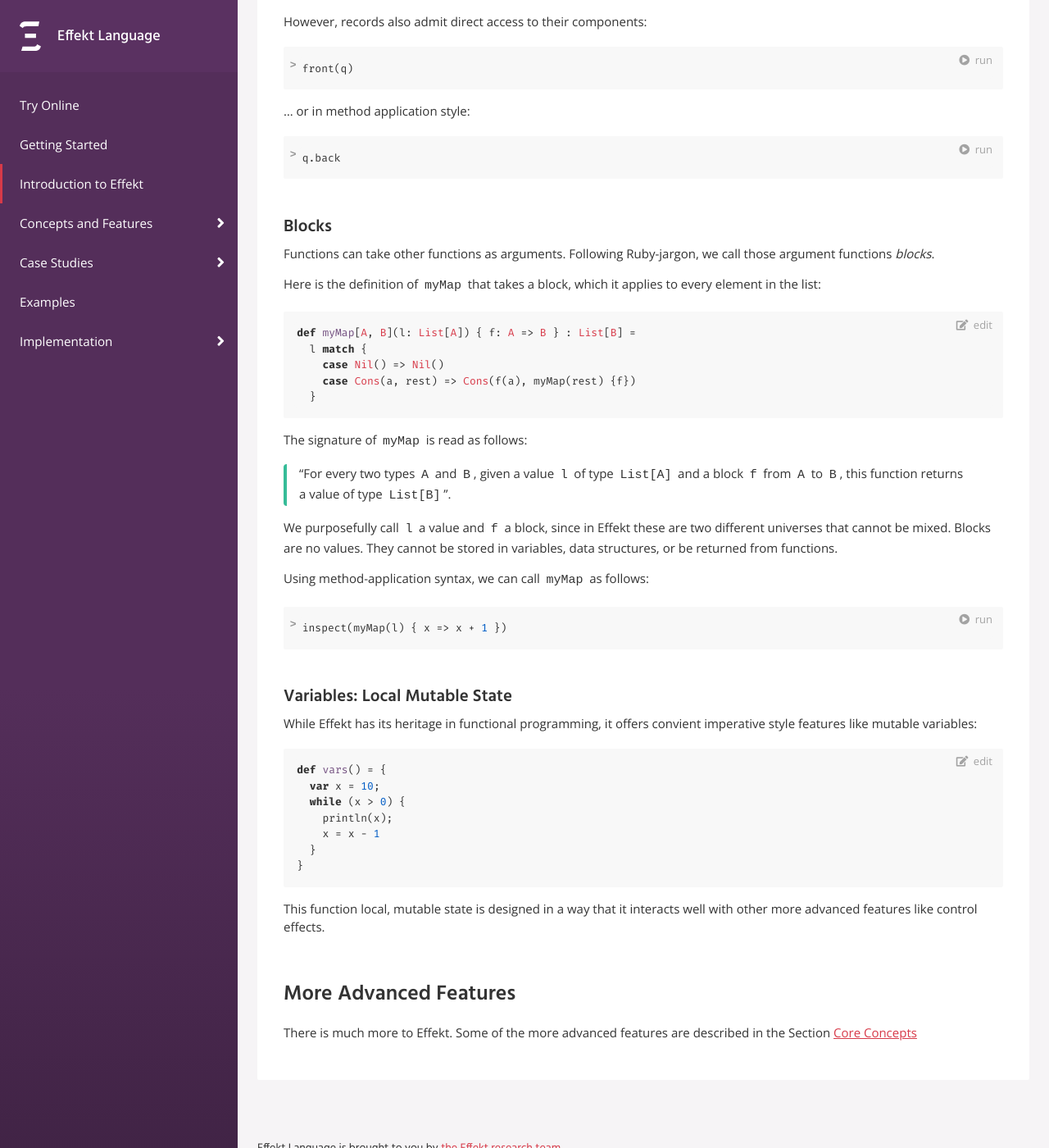
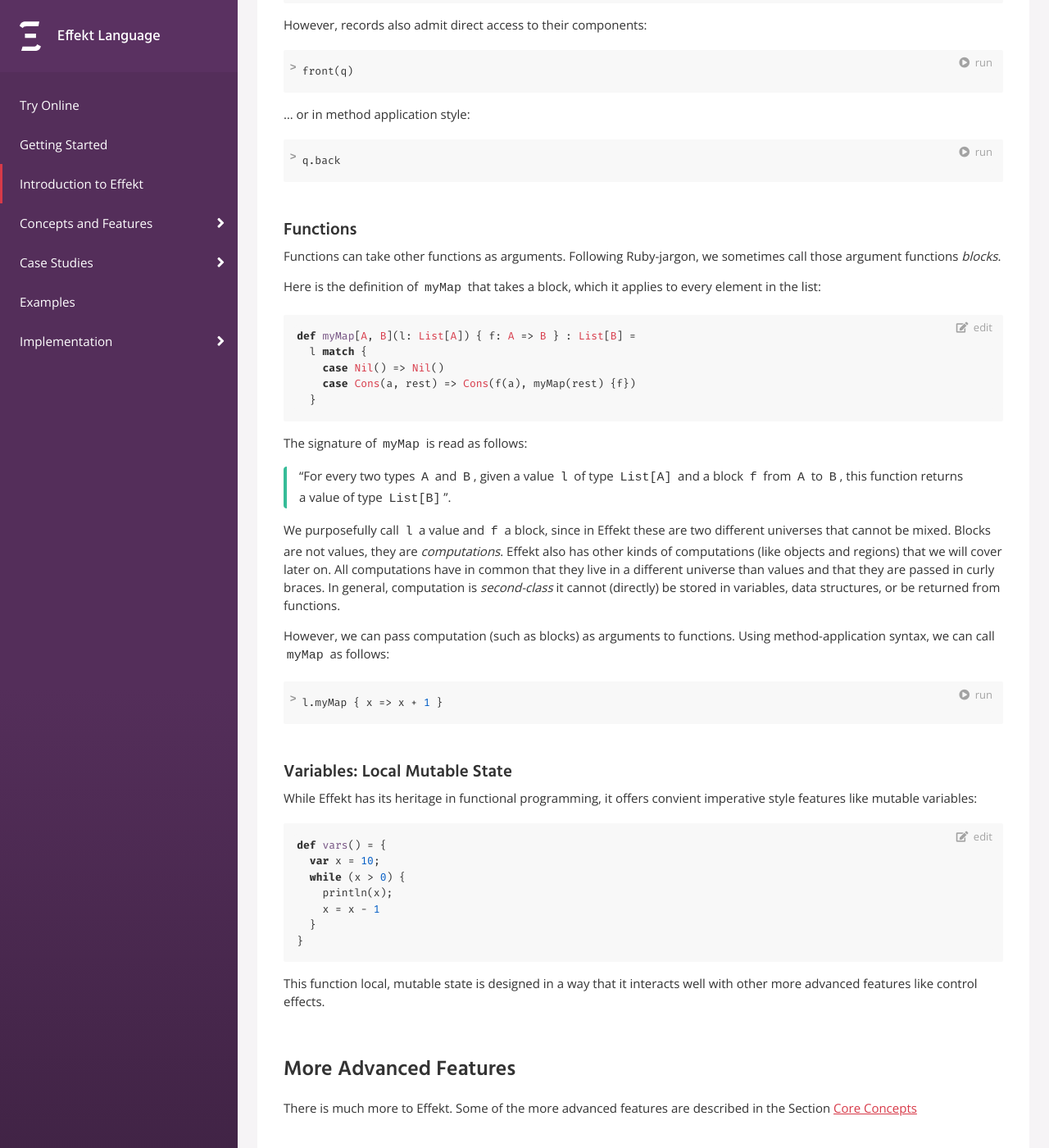
Before and after one commit to effekt-lang/effekt-website, a Jekyll site: the page built from docs/index.md, in a window 1280 px wide and 1400 px high, scrolled down 2596 px. Shown: the whole window at 82% size. Built offline with Jekyll 4.4.1, drawn with Linux system fonts in a browser that asks for light colours; some of the changed text lies outside the part shown.

Commit message:
Update index a bit

````diff
--- a/docs/index.md
+++ b/docs/index.md
@@ -38,8 +38,7 @@
 trailing position. This will potentially change soon.
 
 ## Example: Lists
-To familiarize ourselves, let's start by inspecting the implementation of
-lists in the [standard library]({{ site.githuburl }}/blob/master/libraries/common/list.effekt).
+To familiarize ourselves, let's start by reimplementing lists, similar to how they are implemented in the [standard library]({{ site.githuburl }}/blob/master/libraries/common/list.effekt).
 
 
 #### Module Declarations
@@ -85,18 +84,20 @@
 
 #### Function Application
 As you can see, functions like `size` are called like `size(l)`. Additionally,
-inspired by the Koka language, there is some syntactic sugar and you can also
+Effekt also supports uniform-function call sytax and you can
 call the same function as `l.size`. This also works if our function takes
 multiple arguments, like append:
 ```
-def append[A](self: List[A], other: List[A]): List[A] = <>
+def myAppend[A](self: List[A], other: List[A]): List[A] = <>
 ```
 and call it:
 ```effekt:repl
-[1, 2, 3].append([4, 5, 6])
+[1, 2, 3].myAppend([4, 5, 6])
 ```
 Functions have to be always applied fully! There is no currying / uncurrying
 in Effekt. As we will see, this is important to reason about (side) effects.
+As you might have noticed, we only stubbed the implementation of `myAppend`.
+Here, `<>` denotes a "hole"; forcing a hole creates a runtime error.
 
 #### Records
 You can define a record as follows:
@@ -117,9 +118,9 @@
 ```effekt:repl
 q.back
 ```
-#### Blocks
+#### Functions
 Functions can take other functions as arguments. Following Ruby-jargon,
-we call those argument functions _blocks_.
+we sometimes call those argument functions _blocks_.
 
 Here is the definition of `myMap` that takes a block, which it applies to every
 element in the list:
@@ -137,13 +138,18 @@
 > a block `f` from `A` to `B`, this function returns a value of type `List[B]`".
 
 We purposefully call `l` a value and `f` a block, since in Effekt these are
-two different universes that cannot be mixed. Blocks are no values. They cannot
-be stored in variables, data structures, or be returned from functions.
+two different universes that cannot be mixed. Blocks are not values, they are
+_computations_. Effekt also has other kinds of computations (like objects and regions)
+that we will cover later on. All computations have in common that they live
+in a different universe than values and that they are passed in curly braces.
+In general, computation is _second-class_ it cannot (directly) be stored in variables, data structures,
+or be returned from functions.
 
+However, we can pass computation (such as blocks) as arguments to functions.
 Using method-application syntax, we can call `myMap` as follows:
 
 ```effekt:repl
-inspect(myMap(l) { x => x + 1 })
+l.myMap { x => x + 1 }
 ```
 
 #### Variables: Local Mutable State
````
Also changed, not shown: _includes/install.md (+3 -3 lines), docs/getting-started.md (+1 -1 lines).
